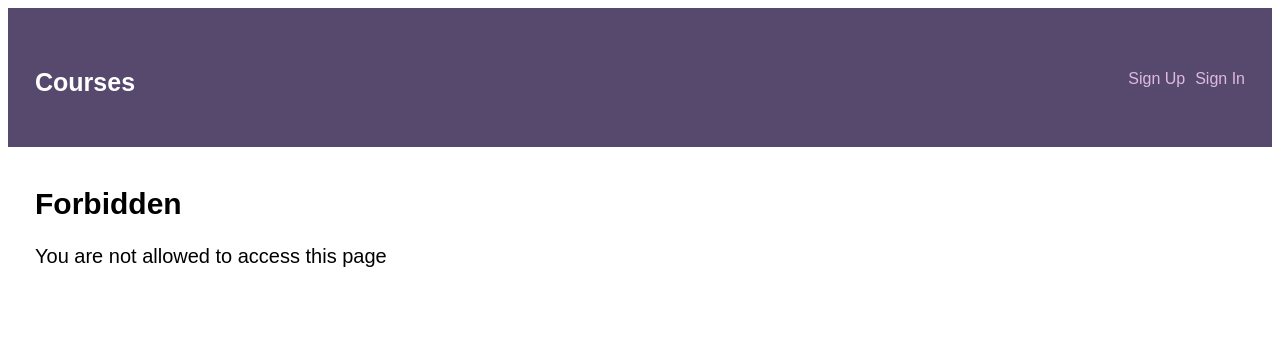
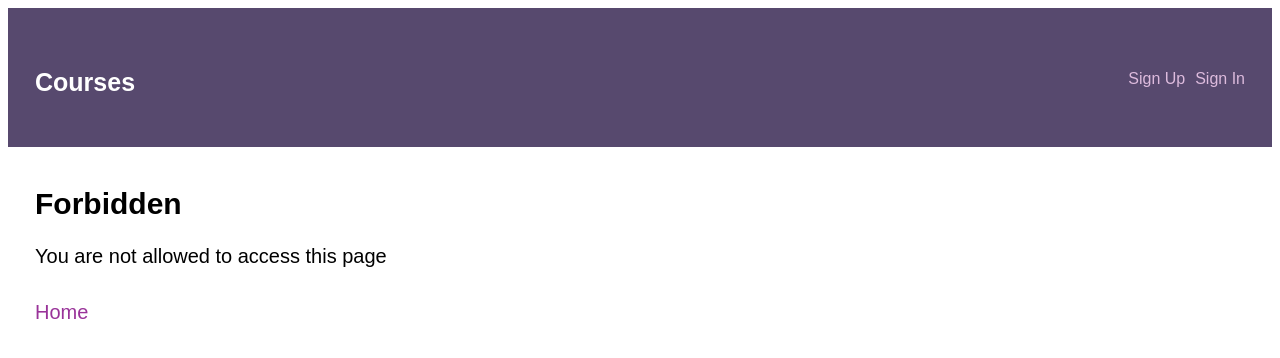
Before and after one commit to DevinRamirez1/Full-Stack-App-with-React-and-a-REST-API, a React (Create React App) app in the folder client/: page /forbidden in a window 1280 px wide. Shown: the top 358 px of the page. Built offline with nearby package versions, Linux system fonts and the light colour scheme.

Commit message:
Add Home buttons

```diff
--- a/client/src/components/Forbidden.js
+++ b/client/src/components/Forbidden.js
@@ -1,4 +1,5 @@
 import React, { Component } from 'react';
+import { Link } from 'react-router-dom';
 
 export default class Error extends Component {
     render() {
@@ -6,6 +7,7 @@ export default class Error extends Component {
             <div className='wrap'>
                 <h2>Forbidden</h2>
                 <p>You are not allowed to access this page</p>
+                <Link to='/'>Home</Link>
             </div>
         )
     }
--- a/client/src/components/NotFound.js
+++ b/client/src/components/NotFound.js
@@ -1,4 +1,5 @@
 import React, { Component } from 'react';
+import { Link } from 'react-router-dom';
 
 export default class Error extends Component {
     render () {
@@ -6,6 +7,7 @@ export default class Error extends Component {
             <div className='wrap'>
                 <h2>Not Found</h2>
                 <p>Uh oh. Looks like we couldn't find the page you were looking for.</p>
+                <Link to='/'>Home</Link>
             </div>
         )
     }
```
